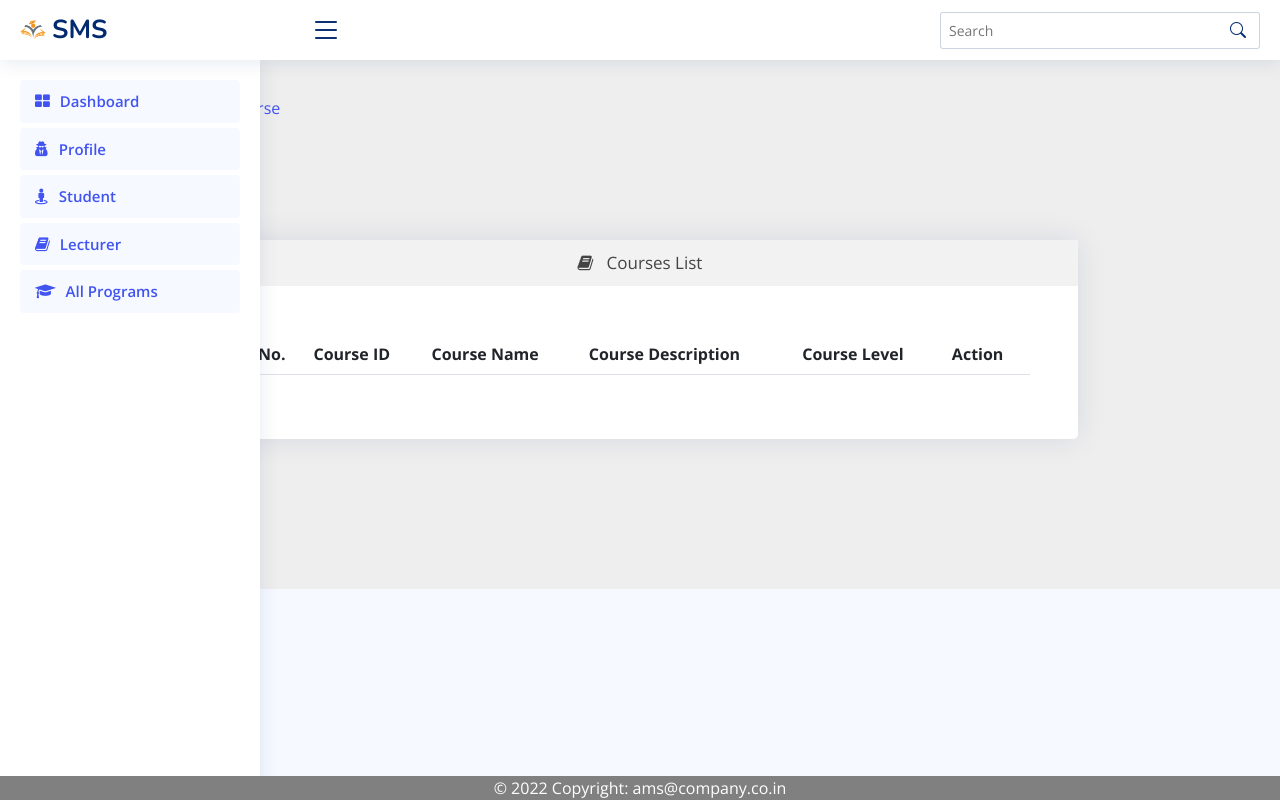
After one commit to Arsha-Meenu/dj_students_management_system, a Django app: page /courses/list/1/ in a window 1280 px wide. The commit adds this page. Run offline with Django 4.2, Linux system fonts and the light colour scheme; lists and menus that the app fills with data are empty; some libraries are stand-ins or nearby versions.

Commit message:
program crud completed

```diff
--- a/apps/user/urls.py
+++ b/apps/user/urls.py
@@ -23,8 +23,13 @@ urlpatterns = [
     path('student/edit/<int:pk>/', views.UpdateStudentView.as_view(), name='student-update'),
     path('student/delete/<int:pk>/', views.DeleteStudentView.as_view(), name='student-delete'),
     path('student/profile/<int:pk>/', views.StudentProfileView.as_view(), name='student-profile'),
-    # courses
-    path('courses/list',views.CoursesListView.as_view(),name = 'courses-list'),
+    # programs and courses
+    path('programs/list',views.ProgramsListView.as_view(),name = 'programs-list'),
+    path('program/create', views.ProgramCreateView.as_view(), name='program-create'),
+    path('program/edit/<int:pk>/', views.ProgramUpdateView.as_view(), name='program-update'),
+    path('program/delete/<int:pk>/', views.ProgramDeleteView.as_view(), name='program-delete'),
+
+    path('courses/list/<int:pk>/',views.CoursesListView.as_view(),name = 'courses-list'),
     path('course/create', views.CourseCreateView.as_view(), name='course-create'),
     path('course/edit/<int:pk>/', views.CourseUpdateView.as_view(), name='course-update'),
     path('course/delete/<int:pk>/', views.CourseDeleteView.as_view(), name='course-delete'),
--- a/apps/user/views.py
+++ b/apps/user/views.py
@@ -3,8 +3,8 @@ from django.contrib.auth.views import LoginView
 from django.views.generic import TemplateView,UpdateView,ListView,CreateView,DeleteView,View
 from django.contrib.auth.forms import AuthenticationForm,PasswordChangeForm
 from django.contrib import messages
-from .models import User,Student,TimePeriod,Course
-from .forms import UserForm,StudentUserForm,CourseForm
+from .models import User,Student,TimePeriod,Course,Program
+from .forms import UserForm,StudentUserForm,CourseForm,ProgramForm
 from django.shortcuts import get_object_or_404
 
 class UserLoginView(LoginView):
@@ -173,7 +173,7 @@ class StudentProfileView(View):
                 'profile':profile,
                 'date_joined':student.user.date_joined,
                 'user_type':student.user.get_user_type_display(),
-                'course':student.course,
+                'programs and course':student.course,
                 'timeperiod':student.period
 
             }
@@ -250,36 +250,72 @@ class DeleteStudentView(DeleteView):
     success_url = "/student/list"
 
 
-# Courses
-
-class CoursesListView(TemplateView):
-    template_name = 'course/courses_list.html'
+# programs
+class ProgramsListView(TemplateView):
+    template_name = 'programs and course/programs_list.html'
 
     def get(self, request):
-        courses = Course.objects.all()
+        programs = Program.objects.all()
 
         context = {
-            'courses': courses
+            'programs': programs
         }
-        return render(request, 'course/courses_list.html', context=context)
+        return render(request, 'programs and course/programs_list.html', context=context)
 
-class CourseCreateView(CreateView):
-    template_name = 'course/create_course.html'
-    form_class = CourseForm
-    success_url = "/courses/list"
+class ProgramCreateView(CreateView):
+    template_name = 'programs and course/create_program.html'
+    form_class = ProgramForm
+    success_url = "/programs/list"
 
     def form_valid(self, form):
         model = form.save(commit = False)
         return super().form_valid(form)
 
+class ProgramUpdateView(UpdateView):
+    model = Program
+    form_class = ProgramForm
+    template_name = 'programs and course/create_program.html'
+    success_url = '/programs/list'
+
+
+class ProgramDeleteView(DeleteView):
+    model = Program
+    template_name = 'programs and course/delete_program.html'
+    success_url = "/programs/list"
+
+# Courses
+
+class CoursesListView(TemplateView):
+    template_name = 'programs and course/courses_list.html'
+
+    def get(self, request,**kwargs):
+        courses = Course.objects.filter(program_id = self.kwargs['pk']).all()
+        context = {
+            'courses': courses
+        }
+        return render(request, 'programs and course/courses_list.html', context=context)
+
+class CourseCreateView(CreateView):
+    template_name = 'programs and course/create_course.html'
+    form_class = CourseForm
+
+    def form_valid(self, form):
+        model = form.save(commit = False)
+        return super().form_valid(form)
+
+    def get_success_url(self, **kwargs):
+        return reverse("courses-list", kwargs={'pk': self.object.program.id})
+
 class CourseUpdateView(UpdateView):
     model = Course
     form_class = CourseForm
-    template_name = 'course/create_course.html'
-    success_url = '/courses/list'
+    template_name = 'programs and course/create_course.html'
 
+    def get_success_url(self, **kwargs):
+        return reverse("courses-list", kwargs={'pk': self.object.program.id})
 
 class CourseDeleteView(DeleteView):
     model = Course
-    template_name = 'course/delete_course.html'
-    success_url = "/courses/list"
+    template_name = 'programs and course/delete_course.html'
+    def get_success_url(self, **kwargs):
+        return reverse("courses-list", kwargs={'pk': self.object.program.id})
--- a/students_management/templates/common/sidebar.html
+++ b/students_management/templates/common/sidebar.html
@@ -20,12 +20,12 @@
 
         <li class="nav-item">
             <a class="nav-link " href="{% url 'student-list' %}">
-             <i class="fa fa-street-view" aria-hidden="true"></i>
+                <i class="fa fa-street-view" aria-hidden="true"></i>
                 <span>Student</span>
             </a>
         </li>
 
-         <li class="nav-item">
+        <li class="nav-item">
             <a class="nav-link " href="{% url 'lecturer-list' %}">
                 <i class="fa fa-book" aria-hidden="true"></i>
                 <span>Lecturer</span>
@@ -33,16 +33,11 @@
         </li>
 
         <li class="nav-item">
-            <a class="nav-link " href="{% url 'courses-list' %}">
+            <a class="nav-link " href="{% url 'programs-list' %}">
                 <i class="fa fa-graduation-cap" aria-hidden="true"></i>
-                <span>Course</span>
+                <span>All Programs </span>
             </a>
         </li>
-
-
-
-
-
 
     </ul>
 
--- /dev/null
+++ b/students_management/templates/programs and course/courses_list.html
@@ -0,0 +1,68 @@
+{% extends 'common/base.html' %}
+{% load static %}
+
+{% block page_title %}{{page_title}}{% endblock page_title %}
+
+
+{% block content %}
+
+
+<section style="background: #eee;">
+  <div class="container pt-5 ">
+    <div class="row pt-5">
+      <div class="col-1"></div>
+      <div class="col-4">
+        <a class="edit-btn" href="{% url 'course-create' %}">
+         <i class="fa fa-plus" aria-hidden="true"></i>
+          <span class="mobile-hide">Add Course</span></a>
+      </div>
+    </div>
+    <div class="col" style="padding:120px;width:100%" >
+      <div class="card ">
+        <p style="font-weight: 400;  font-size: 17px;  padding: 10px;  background: #f3f2f2;  text-align: center;  margin: 0px;">
+          <i class="fa fa-book" aria-hidden="true"></i> &nbsp;&nbsp;Courses List</p>
+        <div class="table-responsive table-shadow table-light table-striped m-5">
+          <table class="table">
+            <thead>
+            <tr>
+              <th> No. </th>
+              <th> Course ID </th>
+              <th> Course Name </th>
+              <th> Course Description </th>
+              <th> Course Level </th>
+
+              <th> Action </th>
+            </tr>
+            </thead>
+            <tbody>
+            {% for course in courses %}
+            <tr>
+              <td> {{ forloop.counter }}.</td>
+              <td>{{ course.course_id }} </a> </td>
+              <td>{{ course.title }}</td>
+              <td>{{ course.description }}</td>
+              <td>{{ course.level }}</td>
+
+              <td>
+                 <span class="widget-content">
+                     <button  type="button" value="{{course.id}}" style="border: none; background-color: transparent;"   id="edit" >
+                       <a href="{% url 'course-update' course.id %}"><i class="fa fa-pencil-square-o" aria-hidden="true"></i></a>
+                     </button>
+                 </span>
+                <span class="widget-content">
+                      <button  type="button" value="{{course.id}}" style="border: none; background-color: transparent;" id="delete" >
+                        <a href="{% url 'course-delete' course.id %}"><i class="fa fa-trash" aria-hidden="true"></i></a>
+                      </button>
+                </span>
+              </td>
+            </tr>
+            {% endfor %}
+            </tbody>
+          </table>
+        </div>
+      </div>
+    </div>
+  </div>
+</section>
+
+{% endblock content %}
```
Also changed, not shown: apps/user/forms.py (+7 -2 lines), students_management/templates/administrator/admin_dashboard.html (+7 -7 lines), students_management/templates/programs and course/create_program.html (added, +26 -0 lines), students_management/templates/programs and course/delete_course.html (added, +26 -0 lines), students_management/templates/programs and course/programs_list.html (renamed from students_management/templates/course/courses_list.html, +12 -14 lines), apps/user/migrations/0004_course_timeperiod_user_course_students.py, apps/user/migrations/0006_remove_user_course.py, apps/user/migrations/0010_program_remove_course_course_name_course_level_and_more.py, apps/user/migrations/0011_alter_course_program.py, apps/user/migrations/0012_remove_course_level_remove_course_program_and_more.py, apps/user/migrations/0013_remove_course_course_name_course_level_and_more.py, students_management/templates/course/update_course.html (deleted), students_management/templates/programs and course/create_course.html (renamed from students_management/templates/course/create_course.html), students_management/templates/programs and course/delete_program.html (renamed from students_management/templates/course/delete_course.html).
